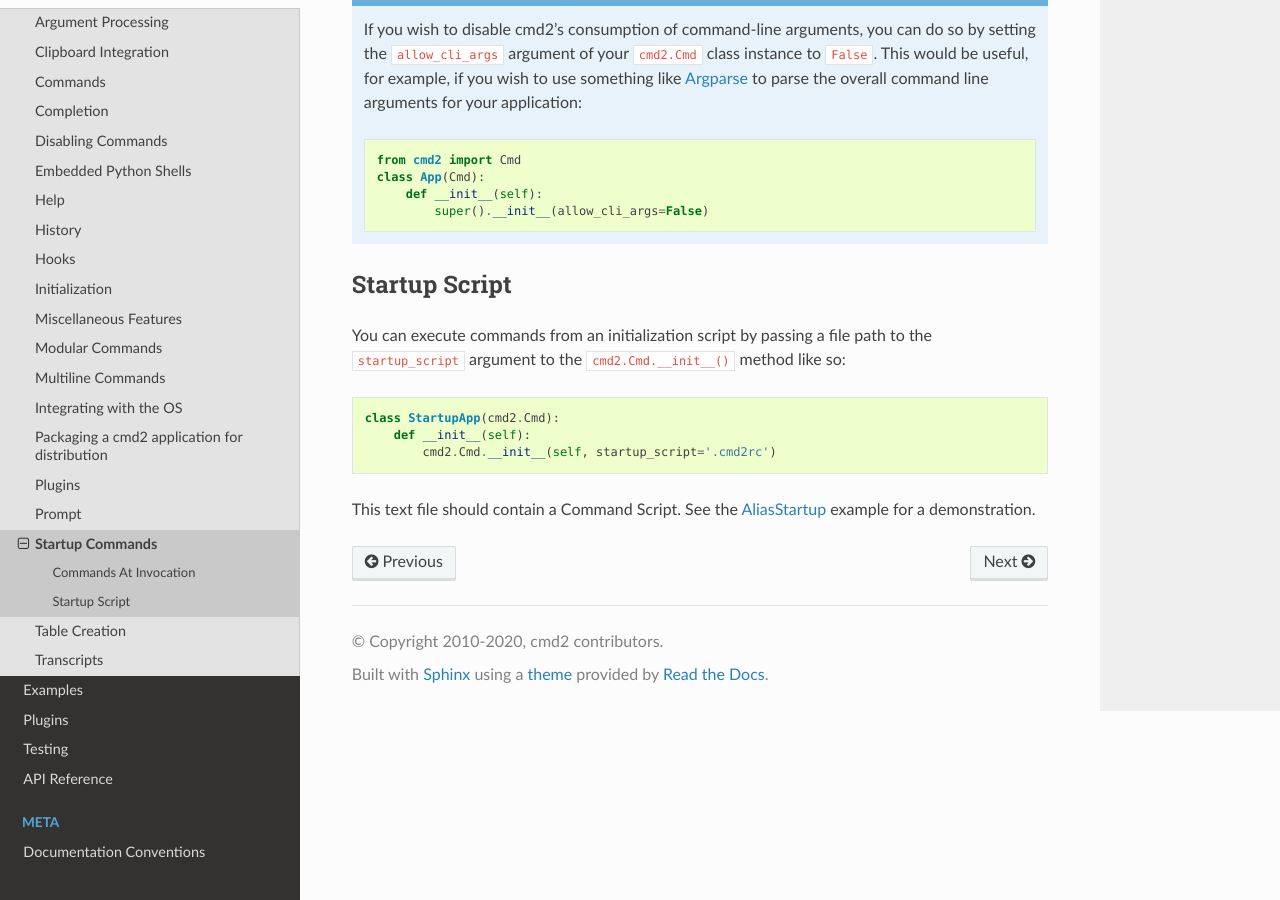
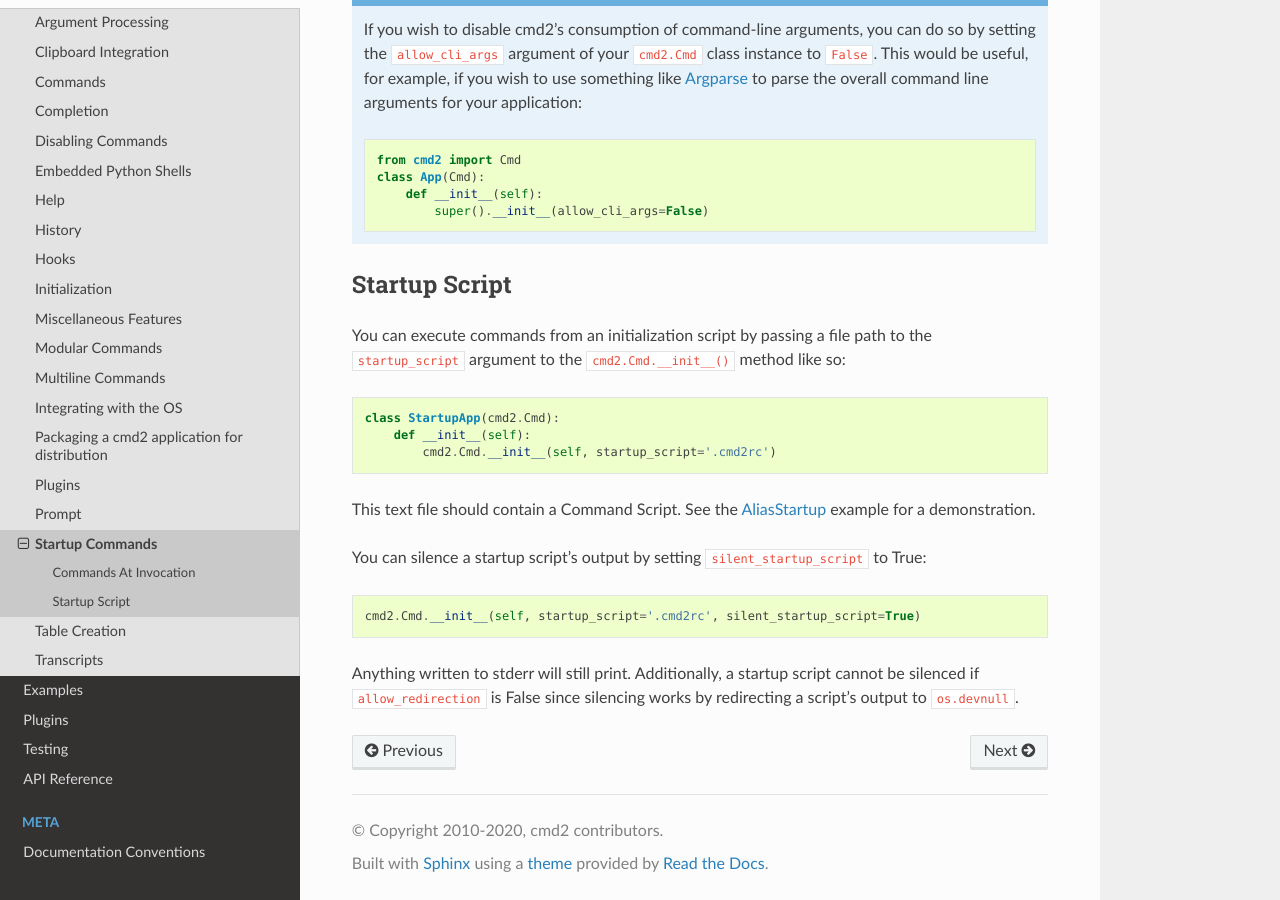
Before and after one commit to python-cmd2/cmd2, a Sphinx documentation site: the page built from docs/features/startup_commands.rst, in a window 1280 px wide and 900 px high, scrolled down 774 px. Built offline with Sphinx 7.4.7 and the Read the Docs theme 2.0.0, drawn with Linux system fonts in a browser that asks for light colours; pages that are not in the unit, such as notebooks, are missing from menus; the version number could not be read and is left out.

Commit message:
Updated documentation

```diff
--- a/docs/features/startup_commands.rst
+++ b/docs/features/startup_commands.rst
@@ -64,3 +64,12 @@ like so::
 This text file should contain a :ref:`Command Script
 <features/scripting:Command Scripts>`. See the AliasStartup_ example for a
 demonstration.
+
+You can silence a startup script's output by setting ``silent_startup_script``
+to True::
+
+    cmd2.Cmd.__init__(self, startup_script='.cmd2rc', silent_startup_script=True)
+
+Anything written to stderr will still print. Additionally, a startup script
+cannot be silenced if ``allow_redirection`` is False since silencing works
+by redirecting a script's output to ``os.devnull``.
```
Also changed, not shown: CHANGELOG.md (+1 -0 lines).
